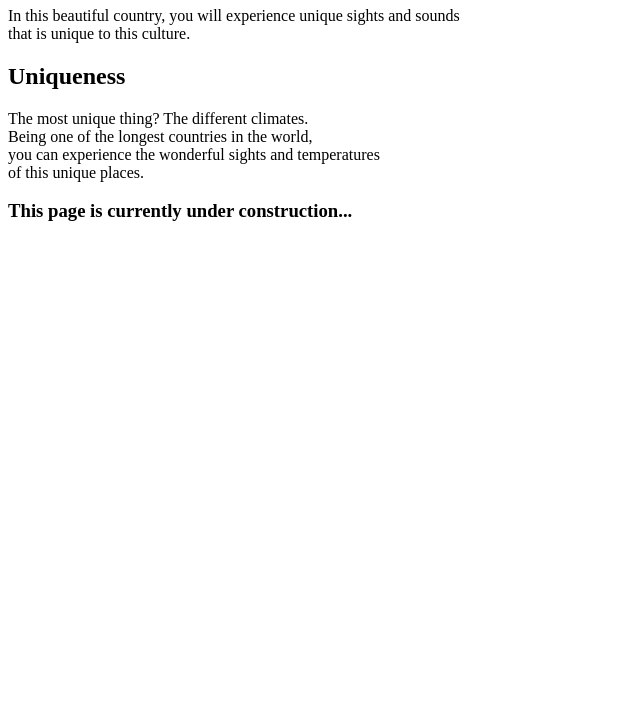
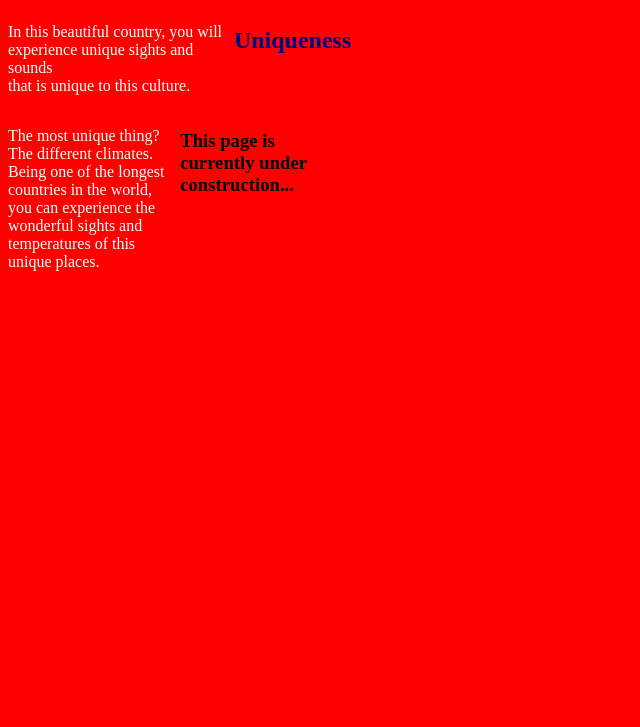
Before and after one commit to criddle07/criddle07.github.io, a plain HTML site: page TravelPage.html in a window 1280 px wide. Shown: the part 73-800 px from the top of the page, without its empty margins (0-640 px from the left). Drawn offline with Linux system fonts and the light colour scheme.

Commit message:
Updating

```diff
--- a/TravelPage.html
+++ b/TravelPage.html
@@ -2,20 +2,59 @@
 <html>
 <head>
 	<title>2/11/2020; Document</title>
-	<meta charset="utf-8"/>
+	 <meta char set = "utf-8">
+
+    <style type="text/css">
+
+
+
+    {box-sizing: border-box;
+    }
+    .row
+    { content: "";
+    	display: table;
+    	clear: both;
+    }
+    .column{
+    	float: left;
+    	width: 50%;
+    	padding 10px;
+    }
+
+
+    body{background-color: red
+    }
+  	h1 {color: navy;
+  	}
+  	h2 {color: navy;
+  	}
+  	p {color: white;
+  	}
+  	p {font-family: "Times New Roman", Times, serif;
+	}
+  	</style>
+
+
 	<title>Travel Page </title>
 </head>
 <body>
 
 <h1> <strong>Chile</strong></h1>
+
+<div class="row">
+<div class="column">
 <p> In this beautiful country, you will experience unique sights and sounds <br>
 that is unique to this culture. </p>
+</div>
 
 <h2>Uniqueness</h2>
-The most unique thing?  The different climates. <br>
+<div class="row">
+<div class="column">
+<p>The most unique thing?  The different climates. <br>
 Being one of the longest countries in the world,<br>
-you can experience the wonderful sights and temperatures<br>
-of this unique places.<br>
+you can experience the wonderful sights and <br>
+temperatures of this unique places.<br></p>
+</div>
 
 <h3> This page is currently under construction... </h3>
 </body>
```
